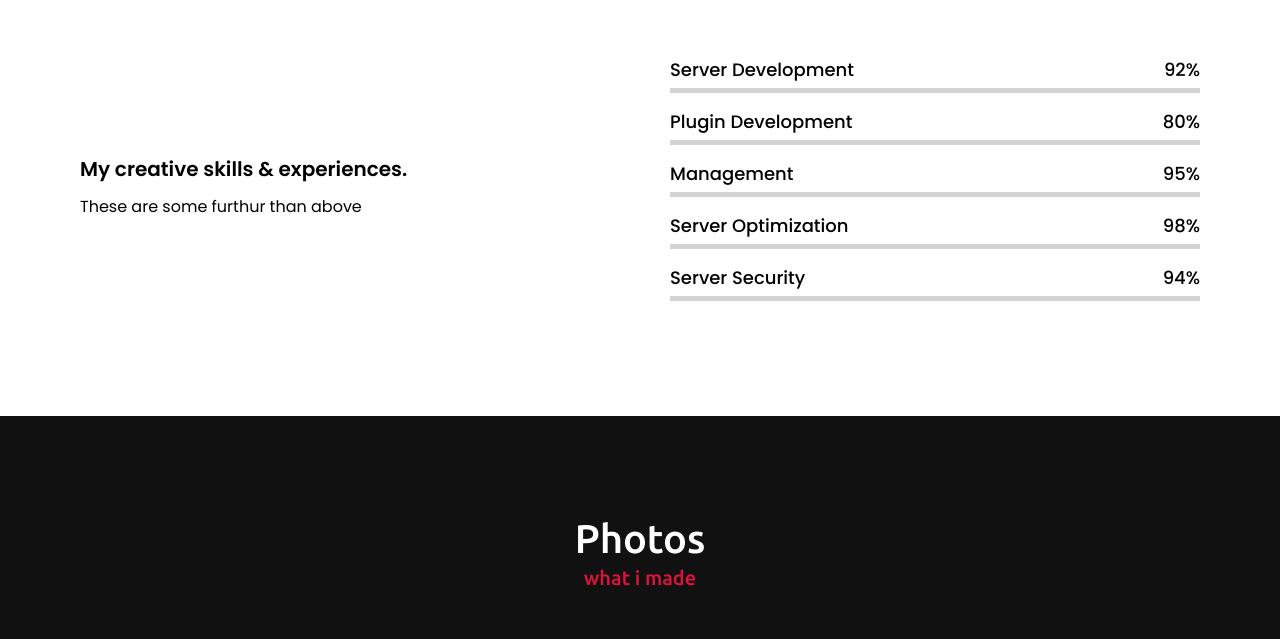
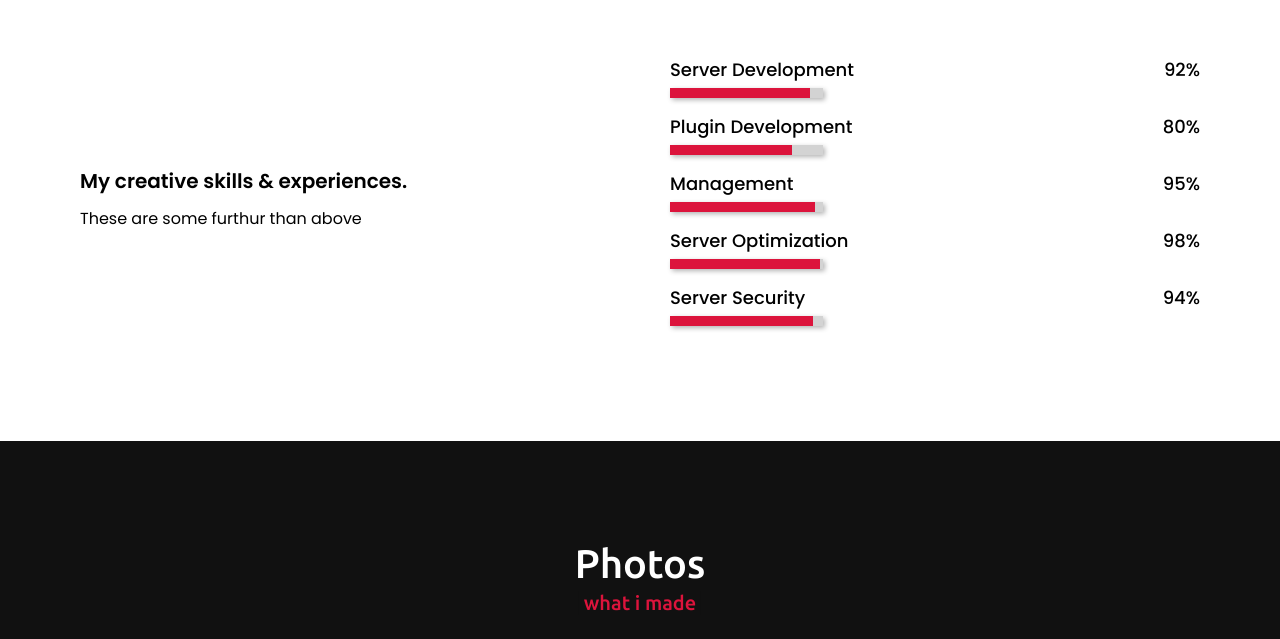
Before and after one commit to LegitKillerOP/portfolio, a plain HTML site: page index.html in a window 1280 px wide. Shown: the part 2260-2899 px from the top of the page. Drawn offline with nearby package versions, Linux system fonts and the light colour scheme.

Commit message:
Update style.css

```diff
--- a/style.css
+++ b/style.css
@@ -35,7 +35,7 @@ section{
     padding: 0 80px;
     margin: auto;
 }
-.about, .services, .skills, .photo,.client, .contact, footer{
+.about, .services, .skills, .photo, .server, .contact, footer{
     font-family: 'Poppins', sans-serif;
 }
 .about .about-content,
@@ -379,10 +379,23 @@ section .title::after{
     font-size: 18px;
 }
 .skills .skills-content .right .line{
-    height: 5px;
+    height: 10px;
     width: 100%;
-    background: lightgrey;
+    background-color: lightgrey;
     position: relative;
+    box-shadow: 2px 2px 5px rgba(0, 0, 0, 0.3);
+    animation: fillAnimation 5s linear infinite;
+}
+@keyframes fillAnimation {
+    0% {
+        width: 0; /* Starting width */
+    }
+    100% {
+        width: 100%; /* Ending width (full bar) */
+    }
+}
+.skills .skills-content .right .line:hover {
+    transform: scale(1.1);
 }
 .skills .skills-content .right .line::before{
     content: "";
@@ -392,20 +405,20 @@ section .title::after{
     top: 0;
     background: crimson;
 }
-.skills-content .right .html::before{
-    width: 85%;
+.skills-content .right .sdevelopment::before{
+    width: 92%;
 }
-.skills-content .right .css::before{
+.skills-content .right .pdevelopment::before{
     width: 80%;
 }
-.skills-content .right .js::before{
-    width: 75%;
+.skills-content .right .management::before{
+    width: 95%;
 }
-.skills-content .right .php::before{
-    width: 70%;
+.skills-content .right .optimization::before{
+    width: 98%;
 }
-.skills-content .right .mysql::before{
-    width: 90%;
+.skills-content .right .security::before{
+    width: 94%;
 }
 
 /* photo section styling */
@@ -474,13 +487,11 @@ section .title::after{
 .owl-dot:hover{
     background: crimson!important;
 }
-
-
-.client .title::after{
+.server .title::after{
     content: "server i worked for";
     background-color: #fff;
 }
-.client .carousel .card{
+.server .carousel .card{
     background: #222;
     border-radius: 6px;
     padding: 25px 35px;
@@ -488,25 +499,25 @@ section .title::after{
     overflow: hidden;
     transition: all 0.3s ease;
 }
-.client .carousel .card:hover{
+.server .carousel .card:hover{
     background: crimson;
 }
-.client .carousel .card .box{
+.server .carousel .card .box{
     display: flex;
     flex-direction: column;
     align-items: center;
     justify-content: center;
     transition: all 0.3s ease;
 }
-.client .carousel .card:hover .box{
+.server .carousel .card:hover .box{
     transform: scale(1.05);
 }
-.client .carousel .card .text{
+.server .carousel .card .text{
     font-size: 25px;
     font-weight: 500;
     margin: 10px 0 7px 0;
 }
-.client .carousel .card img{
+.server .carousel .card img{
     height: 150px;
     width: 150px;
     object-fit: cover;
@@ -514,7 +525,7 @@ section .title::after{
     border: 5px solid crimson;
     transition: all 0.3s ease;
 }
-.client .carousel .card:hover img{
+.server .carousel .card:hover img{
     border-color: #fff;
 }
 
```
